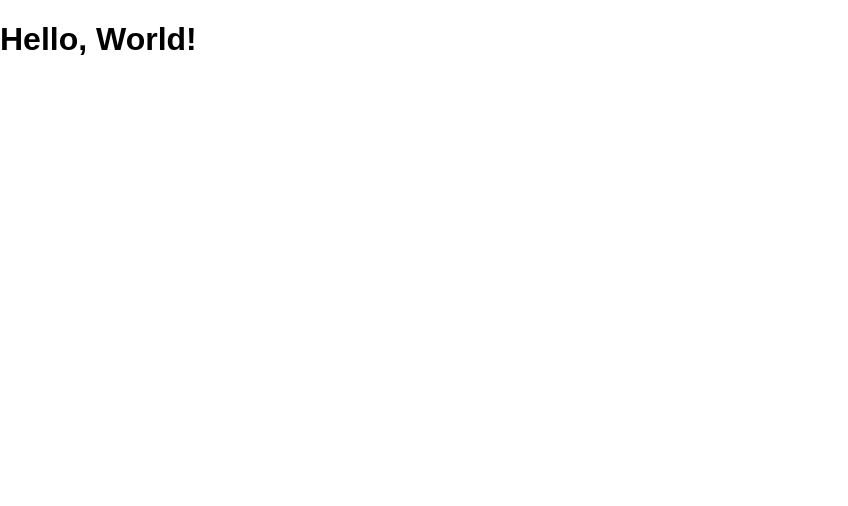
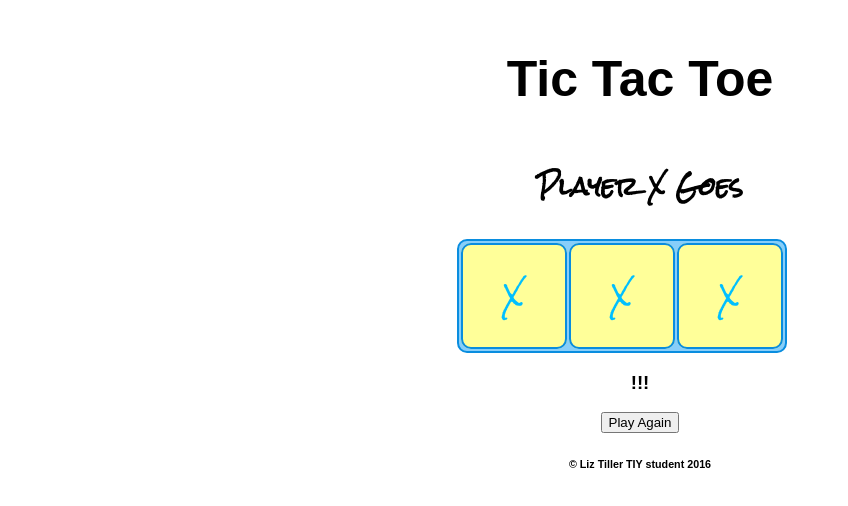
Before and after one commit to lizthrilla/react-tic-tac-toe, a React app: page / in a window 1280 px wide. Shown: the whole page, without its empty margins (0-848 px from the left). Built offline with nearby package versions, Linux system fonts and the light colour scheme; some packages are replaced by stand-ins of ours; a web font is replaced by a local one.

Commit message:
at least i can get something to show up

```diff
--- a/src/components/App.js
+++ b/src/components/App.js
@@ -1,10 +1,50 @@
 import React, { Component } from 'react'
+import styles from '../styles/screen.scss'
+// import Cell from './cell.js'
 
 class App extends Component {
 
+  constructor () {
+    super()
+    this.state = {
+      playerOne: 'X',
+      playerTwo: 'O',
+      currentTurn: 'X',
+      table: [
+        '', '', ''
+      ]
+    }
+  }
+
+  handleClick = () => {
+    this.setState({
+      currentTurn: this.state.currentTurn === this.state.playerOne ? this.state.playerTwo : this.state.playerOne
+    })
+    console.log(this.state.currentTurn)
+  }
+
   render () {
-    return <div>
-      <h1>Hello, World!</h1>
+    // const playerOne = this.state.symbolX
+    // const playerTwo = this.state.symbolX
+    return <div className={styles}>
+      <h1>Tic Tac Toe</h1>
+      <h2>Player X Goes</h2>
+      <table>
+        <tbody>
+          <tr>
+            <td id='0' onClick={e => this.handleClick(e.target.id)}> {this.state.currentTurn} </td>
+            <td id='1' onClick={e => this.handleClick(e.target.id)}> {this.state.currentTurn} </td>
+            <td id='2' onClick={e => this.handleClick(e.target.id)}> {this.state.currentTurn}</td>
+          </tr>
+        </tbody>
+      </table>
+      <div className='overlay'>
+        <div className='dialog'>
+          <h3> !!! </h3>
+          <button type='reset' name='reset'> Play Again </button>
+        </div>
+        <h6>&copy; Liz Tiller TIY student 2016</h6>
+      </div>
     </div>
   }
 }
--- /dev/null
+++ b/src/components/cell.js
@@ -0,0 +1,18 @@
+import React, { Component } from 'react'
+import styles from './cell.scss'
+
+class Cell extends Component {
+
+  handleClick = () => {
+    this.setState({
+      currentTurn: this.state.currentTurn === this.state.playerOne ? this.state.playerTwo : this.state.playerOne
+    })
+    console.log(this.state.currentTurn)
+  }
+
+  render () {
+    return <td id='0' onClick={e => this.handleClick(e.target.id)}> {this.state.currentTurn} </td>
+  }
+}
+
+export default Cell
--- /dev/null
+++ b/src/components/cell.scss
@@ -0,0 +1,9 @@
+td {
+  height: 100px;
+  width: 100px;
+  border: 2px solid darken(lightskyblue, 30%);
+  border-radius: 10px;
+  align-content: center;
+  font-size: 30px;
+  color: deepskyblue;
+}
--- a/src/index.html
+++ b/src/index.html
@@ -4,6 +4,7 @@
   <meta charset="UTF-8">
   <meta name="viewport" content="width=device-width, user-scalable=no, minimum-scale=1.0, maximum-scale=1.0">
   <title>React Tic Tac Toe</title>
+  <link href="https://fonts.googleapis.com/css?family=Cabin+Sketch|Passion+One|Rock+Salt" rel="stylesheet">
 </head>
 <body>
   <div id="root">
--- a/src/styles/screen.scss
+++ b/src/styles/screen.scss
@@ -1,7 +1,8 @@
 @import 'utility';
+@import url('https://fonts.googleapis.com/css?family=Cabin+Sketch|Passion+One|Rock+Salt');
 
 $base-text-size: 16px;
-$base-font-family: sans-serif;
+$base-font-family: 'Cabin Sketch', sans-serif;
 
 html {
   text-size-adjust: 100%;
@@ -9,6 +10,91 @@ html {
 
 body {
   @include font-smoothing(on);
-  margin: 0;
+
+  margin: auto;
   font: $base-text-size / 1 $base-font-family;
+  display: flex;
+  // align-items: center;
+  justify-content: center;
+  text-align: center;
+
+  h1 {
+    font-size: 50px;
+    margin: 1em;
+  }
+
+  h2 {
+    margin: 1em;
+    font-family: 'Rock Salt', cursive;
+  }
+
+  table {
+    border: 2px solid darken(lightskyblue, 30%);
+    background-color: lightskyblue;
+    font-family: 'Rock Salt', cursive;
+    justify-content: center;
+    align-content: center;
+    border-radius: 10px;
+
+    tr {
+      background-color: lighten(yellow, 30%);
+
+      td {
+        height: 100px;
+        width: 100px;
+        border: 2px solid darken(lightskyblue, 30%);
+        border-radius: 10px;
+        align-content: center;
+        font-size: 30px;
+        color: deepskyblue;
+      }
+    }
+  }
 }
+
+body:not(.modal) .overlay {
+  display: none;
+  filter: blur(0);
+}
+
+.overlay {
+  position: fixed;
+  top: 0;
+  left: 0;
+  right: 0;
+  bottom: 0;
+  display: flex;
+  justify-content: center;
+  align-items: center;
+  background-color: rgba(0, 0, 0, 0.5);
+
+  .dialog {
+    background-color: lighten(yellow, 30%);
+    color: deepskyblue;
+    border: none;
+    border-radius: 10px;
+    text-align: center;
+
+    h3 {
+      font-size: 2vw;
+      margin: 1em;
+    }
+
+    button {
+      padding: 0.4em 0.5em 0.3em;
+      margin: 1em;
+      font-size: 1.5em;
+      line-height: 1.2em;
+      border-radius: 10px;
+      background-color: lightskyblue;
+
+      &:focus {
+        outline: none;
+      }
+
+      &:hover {
+        background-color: darken(lightskyblue, 20%);
+      }
+    }
+  }
+}
```
